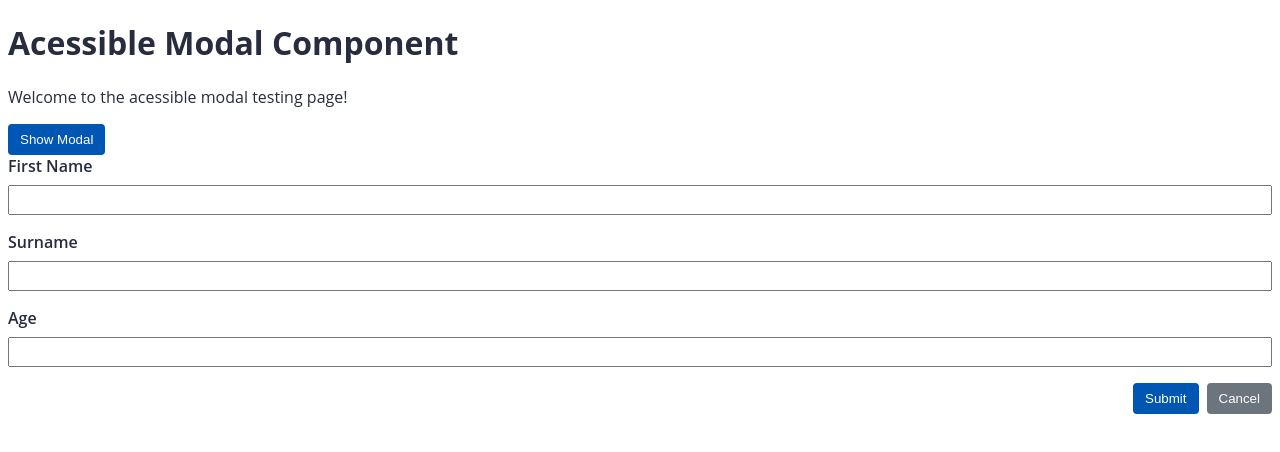
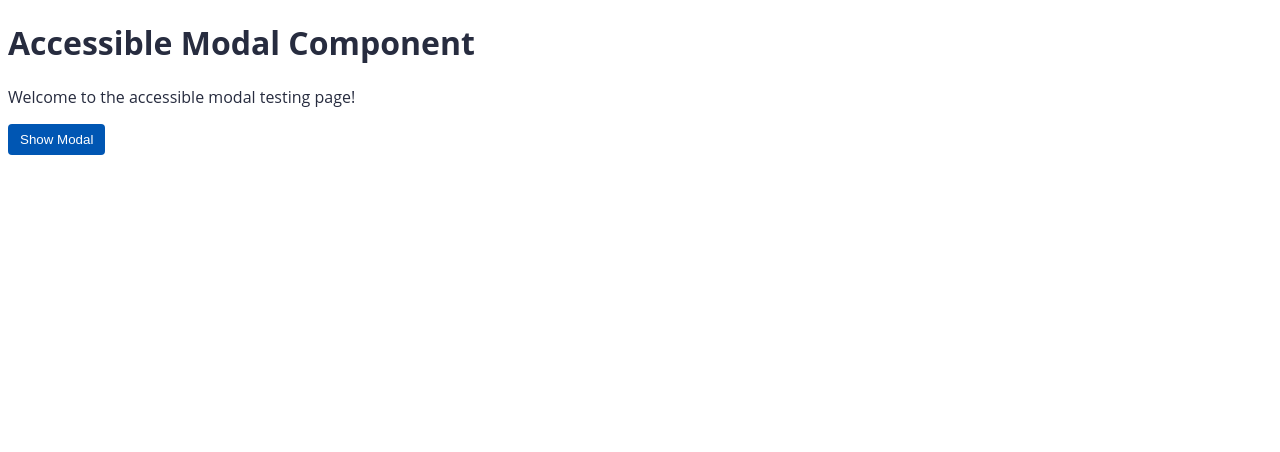
Before and after one commit to AndersonSilva94/modal-com-acessibilidade, an Angular app: page / in a window 1280 px wide. Shown: the top 452 px of the page. Built offline with nearby package versions, Linux system fonts and the light colour scheme.

Commit message:
feat: :rocket: Injetando templates

```diff
--- a/src/app/app.component.html
+++ b/src/app/app.component.html
@@ -1,22 +1,24 @@
-<h1>Acessible Modal Component</h1>
+<h1>Accessible Modal Component</h1>
 
-<p>Welcome to the acessible modal testing page!</p>
-<button class="button button-primary" type="button">Show Modal</button>
+<p>Welcome to the accessible modal testing page!</p>
+<button (click)="show()" class="button button-primary" type="button">Show Modal</button>
 
+<ng-template #modal>
   <div class="form-field">
     <label for="firstName">First Name</label>
-  <input type="text" id="firstName">
+    <input type="text" id="firstName" [(value)]="firstName" />
   </div>
   <div class="form-field">
     <label for="surname">Surname</label>
-  <input type="text" id="surname">
+    <input type="text" id="surname" />
   </div>
   <div class="form-field">
     <label for="age">Age</label>
-  <input type="text" id="age">
+    <input type="text" id="age" />
   </div>
 
   <div class="button-group">
     <button class="button button-primary">Submit</button>
-  <button class="button button-secondary">Cancel</button>
+    <button class="button button-secondary" (click)="modalRef.close()">Cancel</button>
   </div>
+</ng-template>
--- a/src/app/app.component.ts
+++ b/src/app/app.component.ts
@@ -1,4 +1,5 @@
-import { Component } from '@angular/core';
+import { Component, TemplateRef, ViewChild } from '@angular/core';
+import { ModalRef, ModalService } from './shared/components/modal/services/modal.service';
 
 @Component({
   selector: 'app-root',
@@ -6,5 +7,20 @@
   styleUrls: ['./app.component.scss']
 })
 export class AppComponent {
+  @ViewChild('modal') public modalTemplateRef: TemplateRef<any>;
+
   title = 'a11y-p2';
+  public firstName = 'Anderson';
+  public modalRef: ModalRef;
+
+  constructor(
+    private modalService: ModalService
+  ) {}
+
+  public show(): void {
+    this.modalRef = this.modalService.open({
+      templateRef: this.modalTemplateRef,
+      title: 'User Details'
+    })
+  }
 }
```
Lines whose indentation alone changed are shown as unchanged.
